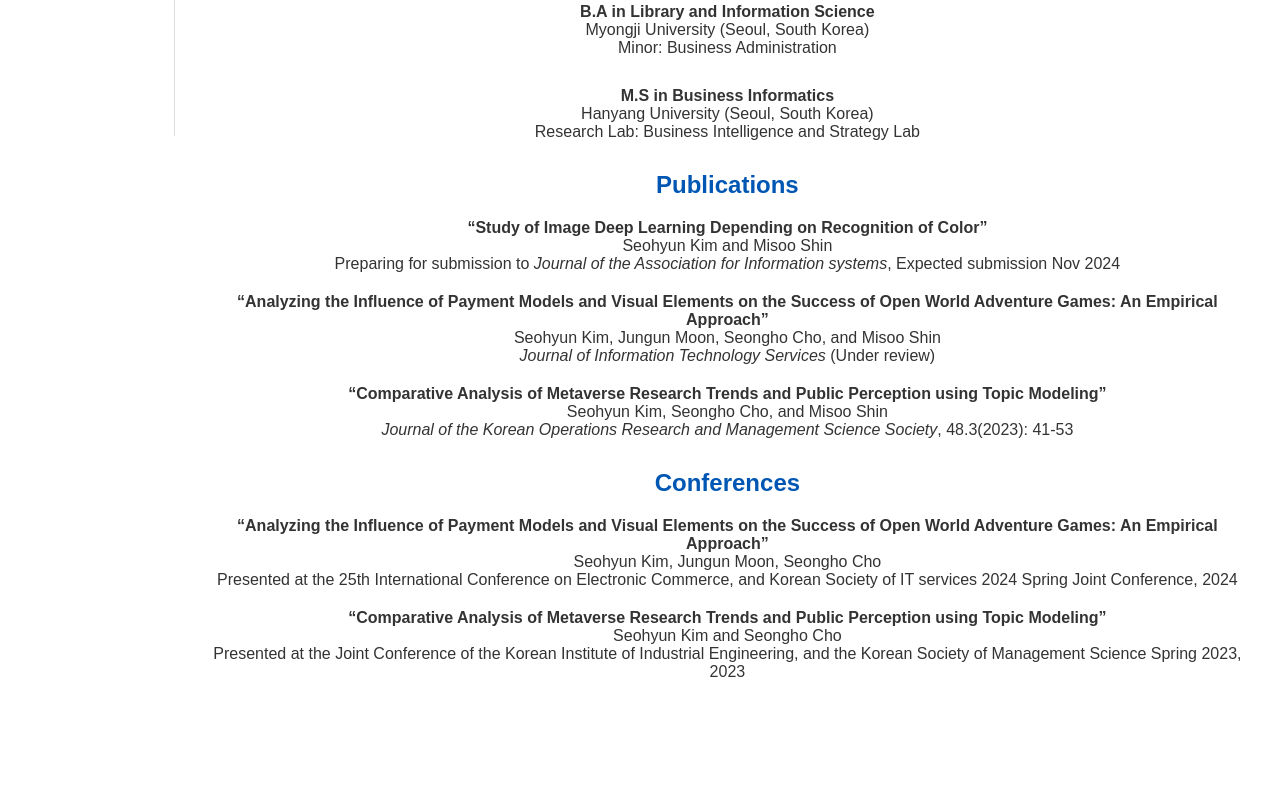
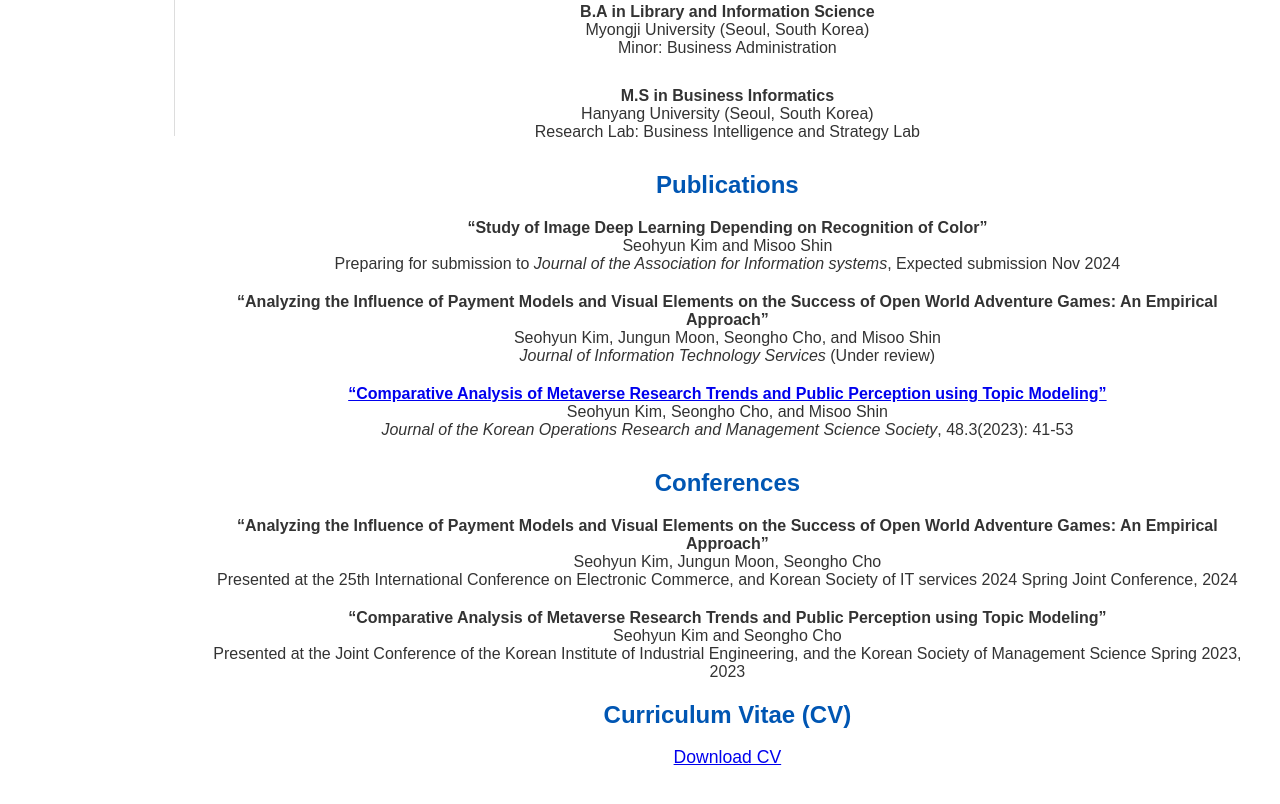
Before and after one commit to seohyun03/seohyun03, a plain HTML site: page index.html in a window 1280 px wide. Shown: the part 664-1468 px from the top of the page. Before the commit the page ends 1425 px from the top, so only its background shows below. Drawn offline with Linux system fonts and the light colour scheme.

Commit message:
feat: CV section add

```diff
--- a/index.html
+++ b/index.html
@@ -175,7 +175,7 @@
                     <em>Journal of Information Technology Services</em> (Under review)
                 </li>
                 <li style="margin-bottom: 20px;">
-                    <strong>“Comparative Analysis of Metaverse Research Trends and Public Perception using Topic Modeling”</strong><br>
+                    <strong><a href="https://www.riss.kr/link?id=A108737183" target="_blank">“Comparative Analysis of Metaverse Research Trends and Public Perception using Topic Modeling”</a></strong><br>
                     Seohyun Kim, Seongho Cho, and Misoo Shin<br>
                     <em>Journal of the Korean Operations Research and Management Science Society</em>, 48.3(2023): 41-53
                 </li>
@@ -198,6 +198,11 @@
                     Management Science Spring 2023, 2023
                 </li>
             </ul>
+            <!-- CV Download Section -->
+            <h2 style="margin-bottom: 15px;">Curriculum Vitae (CV)</h2>
+            <p class="cv-link" style="margin-bottom: 30px;">
+                <a href="Seohyun Kim_CV.pdf" download>Download CV</a>
+            </p>
         </div>
 
         <!-- Projects & Activities Tab Content -->
```
Also changed, not shown: 1 other file.
